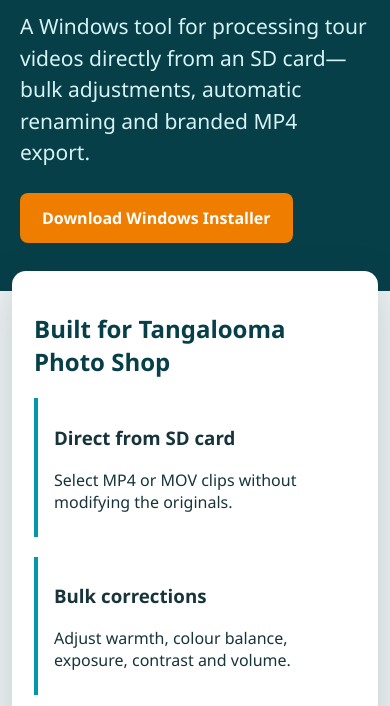
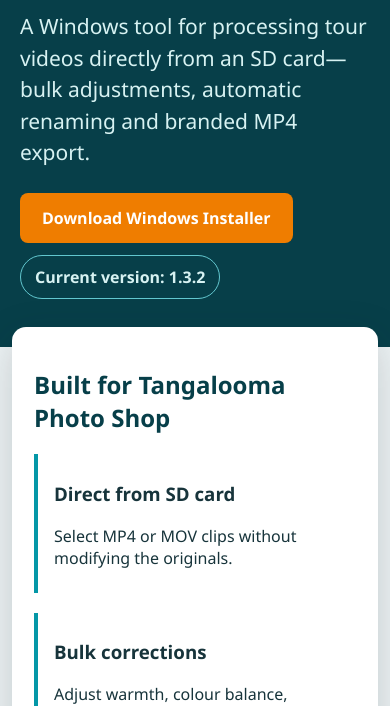
Before and after one commit to TangaPhotoShop/tps-bulk-video-editor, a website: page web/index.html in a window 390 px wide. Shown: the part 143-849 px from the top of the page. Drawn offline with Linux system fonts and the light colour scheme.

Commit message:
Show current Windows version on download page

```diff
--- a/web/index.html
+++ b/web/index.html
@@ -1,3 +1,4 @@
 <!doctype html><html lang="en"><head><meta charset="utf-8"><meta name="viewport" content="width=device-width,initial-scale=1"><title>TPS Bulk Video Editor</title><style>
 *{box-sizing:border-box}body{margin:0;font-family:Segoe UI,Arial,sans-serif;color:#17343b;background:#eef3f4}.hero{background:#073f49;color:white;padding:72px 24px}.wrap{max-width:1050px;margin:auto}h1{font-size:clamp(34px,6vw,62px);margin:0 0 14px}.tag{font-size:21px;max-width:720px;line-height:1.5;color:#d7f2f2}.button{display:inline-block;margin-top:24px;padding:14px 22px;border-radius:8px;background:#ef7d00;color:#fff;text-decoration:none;font-weight:700}.panel{background:#fff;margin:-35px auto 40px;padding:32px;border-radius:14px;box-shadow:0 12px 40px #1233}.grid{display:grid;grid-template-columns:repeat(auto-fit,minmax(230px,1fr));gap:20px}.card{border-left:4px solid #0497a7;padding:8px 16px}h2{color:#073f49}.note{background:#dff2f2;padding:18px;border-radius:8px;margin-top:26px}code{background:#edf3f4;padding:3px 6px;border-radius:4px}@media(max-width:600px){.hero{padding:48px 20px}.panel{margin:-20px 12px 30px;padding:22px}}
-</style></head><body><section class="hero"><div class="wrap"><h1>TPS Bulk Video Editor</h1><div class="tag">A Windows tool for processing tour videos directly from an SD card—bulk adjustments, automatic renaming and branded MP4 export.</div><a class="button" href="https://github.com/TangaPhotoShop/tps-bulk-video-editor/releases/download/v1.3.2/TPS.Bulk.Video.Editor.Setup.exe">Download Windows Installer</a></div></section><main class="wrap panel"><h2>Built for Tangalooma Photo Shop</h2><div class="grid"><div class="card"><h3>Direct from SD card</h3><p>Select MP4 or MOV clips without modifying the originals.</p></div><div class="card"><h3>Bulk corrections</h3><p>Adjust warmth, colour balance, exposure, contrast and volume.</p></div><div class="card"><h3>Consistent branding</h3><p>Add the TPS logo at top left with a soft drop shadow.</p></div><div class="card"><h3>Fast delivery</h3><p>Create a new output folder with names such as <code>13-SEP-2026-DOL-DM-0001.MP4</code>.</p></div></div><div class="note"><strong>Windows desktop application.</strong> Video processing takes place locally on the shop computer; customer footage is not uploaded to this website.</div></main></body></html>
+ .version{display:inline-block;margin-left:12px;padding:10px 14px;border:1px solid #62c7cf;border-radius:999px;color:#d7f2f2;font-weight:700;vertical-align:middle}@media(max-width:600px){.version{display:block;width:max-content;margin:12px 0 0}}
+</style></head><body><section class="hero"><div class="wrap"><h1>TPS Bulk Video Editor</h1><div class="tag">A Windows tool for processing tour videos directly from an SD card—bulk adjustments, automatic renaming and branded MP4 export.</div><a class="button" href="https://github.com/TangaPhotoShop/tps-bulk-video-editor/releases/download/v1.3.2/TPS.Bulk.Video.Editor.Setup.exe">Download Windows Installer</a><span class="version">Current version: 1.3.2</span></div></section><main class="wrap panel"><h2>Built for Tangalooma Photo Shop</h2><div class="grid"><div class="card"><h3>Direct from SD card</h3><p>Select MP4 or MOV clips without modifying the originals.</p></div><div class="card"><h3>Bulk corrections</h3><p>Adjust warmth, colour balance, exposure, contrast and volume.</p></div><div class="card"><h3>Consistent branding</h3><p>Add the TPS logo at top left with a soft drop shadow.</p></div><div class="card"><h3>Fast delivery</h3><p>Create a new output folder with names such as <code>13-SEP-2026-DOL-DM-0001.MP4</code>.</p></div></div><div class="note"><strong>Windows desktop application.</strong> Video processing takes place locally on the shop computer; customer footage is not uploaded to this website.</div></main></body></html>
```
